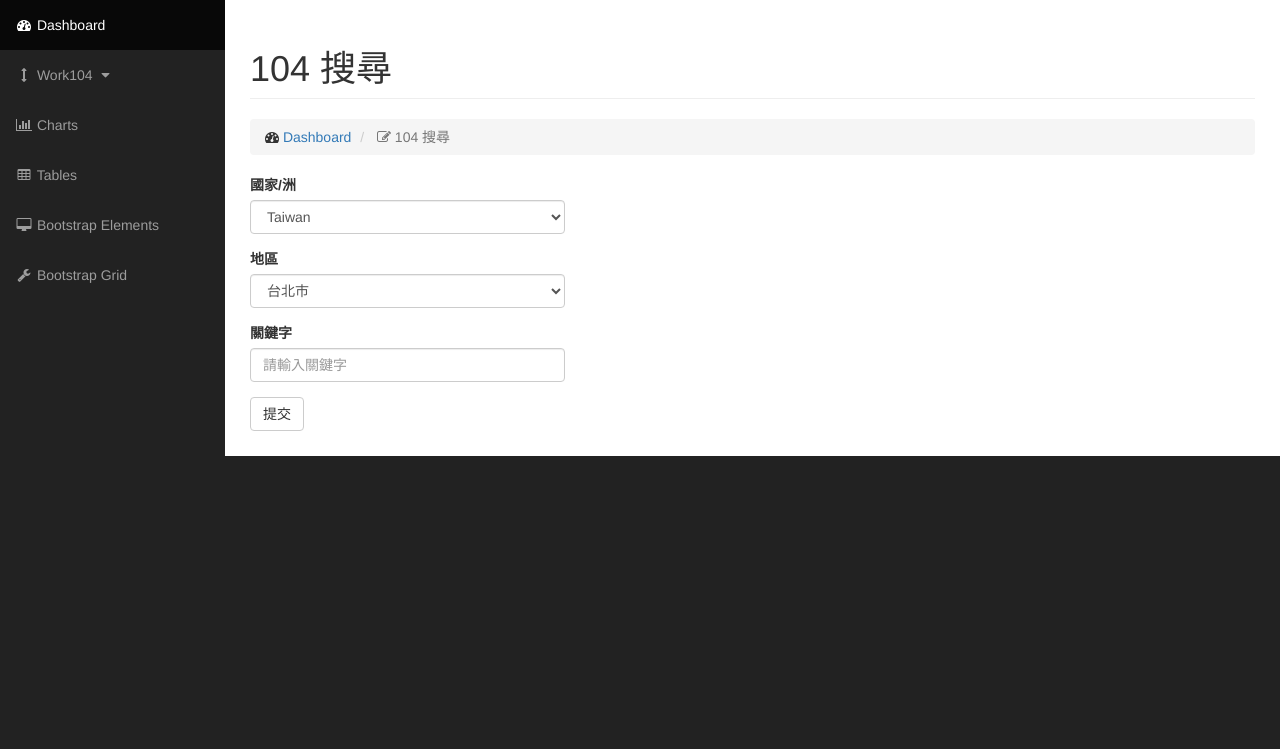
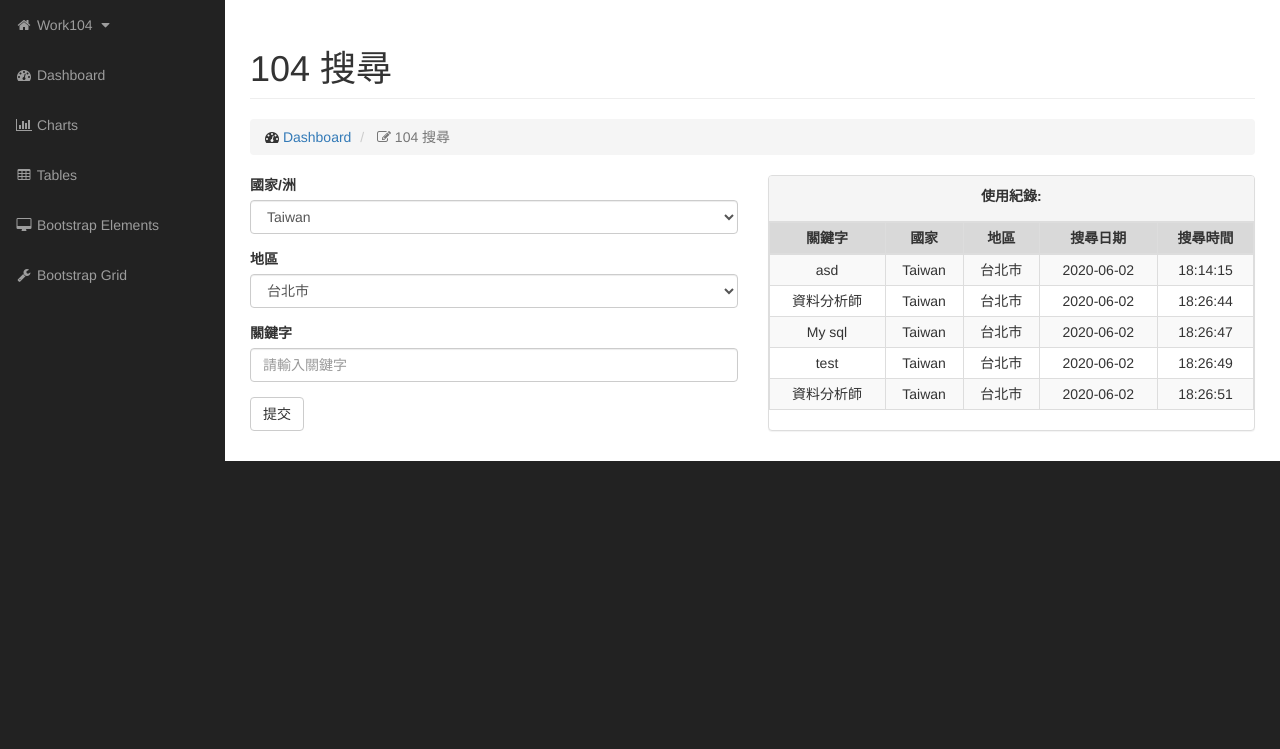
Before and after one commit to arthurtibame/work104_lite, a Flask app: page /forms in a window 1280 px wide. Shown: the part 51-800 px from the top of the page. Run offline with Flask 2, Linux system fonts and the light colour scheme; some libraries are stand-ins or nearby versions.

Commit message:
history table

```diff
--- a/api/work104.py
+++ b/api/work104.py
@@ -20,6 +20,7 @@
 final_list = list()
 job_requirements_counter = 0 # to count the number of requirements in DataFrame
 save_csv_times = 0
+
 def tackle_area(area="All", country="Taiwan"):
     """
     1. Choose SHEET NAME by country(must be EN): Taiwan, China, Asia, Australia, America, South_America, Europe, Afica
@@ -210,6 +211,10 @@
         return 'Please check the country or area'
     else:
         return used_time
+def main():
+    # get request pages ,keyword, area code
+    #df = pd.read_csv()
+    pass
 if __name__ == "__main__":
     a = work_crawler("data", area="Taoyuan",country="Taiwan",job_year=2019)
     print(a)
--- a/app.py
+++ b/app.py
@@ -1,11 +1,15 @@
 from flask import Flask, render_template, request, redirect, url_for, flash, session
 import re
+import os
 import pandas as pd
 from datetime import datetime
+from api import work104, view_function
 
 # setup the app
 app = Flask(__name__)
 app.config['DEBUG'] = True
+config_folder_path = r'./config'
+config_file_path = r'{}/logs.csv'.format(config_folder_path)
 
 
 @app.route('/')
@@ -25,35 +29,60 @@
 
 @app.route('/forms', methods=["GET", "POST"])
 def forms():
-
+    global config_folder_path, config_file_path
 
     if request.method == 'GET':
-        return render_template('forms.html')
 
+        chk = view_function.chk_folder_file(config_folder_path, config_file_path)
+        df_history = pd.read_csv(config_file_path)
+        df_history = df_history.to_dict(orient='records')
+        return render_template('forms.html',df_history=df_history)
 
     if request.method =='POST':
-        error_msg=None
+
+        view_function.chk_folder_file(config_folder_path, config_file_path)
+        df_history = pd.read_csv(config_file_path)
+        df_history = df_history.to_dict(orient='records')
+        # get logs
+        error_msgs=None
         keyword = request.form.get("keyword")
-        country_id = int(request.form.get("country"))
-        area_id = int(request.form.get("area_name"))
-        set_create_datetime = datetime.now()
-        create_date = str(set_create_datetime.date())
-        create_time = str(set_create_datetime.time())[:-7]
-        print(area_id)
-        if  keyword:
+
+        if  keyword: # If got keyword save log
+
+            country_id = int(request.form.get("country"))
+            area_id = int(request.form.get("area_name"))
+            set_create_datetime = datetime.now()
+            create_date = str(set_create_datetime.date())
+            create_time = str(set_create_datetime.time())[:-7]
 
             df = pd.ExcelFile(r'./config/area_code.xlsx')
             country = df.sheet_names[country_id]
             area = df.parse(country).iloc[area_id, 1]
-            newlog = [keyword, country, area, create_date, create_time]
+            area_code = df.parse(country).iloc[area_id, 2]
+
+            #save logs
+            newlog = [keyword, country, area, area_code, create_date, create_time]
             new_df = pd.DataFrame([newlog])
+            # 判斷有沒有檔案
+
             new_df.to_csv(r'./config/logs.csv', mode="a" ,header=None, index=None, encoding="utf-8-sig")
+            #save
+
+            # and show logs
+            df_history = pd.read_csv(r'./config/logs.csv')
+            df_history = df_history.to_dict(orient='records')
 
 
-            return render_template('forms.html')
-        else:
-            error_msgs = '請輸入關鍵字'
-            return render_template('forms.html', error_msgs=error_msgs)
+            return render_template('forms.html',df_history=df_history)
+        else: # show error msg and read history
+
+            error_msgs = '必填'
+            df_history = pd.read_csv(r'./config/logs.csv')
+            df_history = df_history.to_dict(orient='records')
+            return render_template('forms.html', error_msgs=error_msgs, df_history=df_history)
+@app.route('/excution')
+def excute():
+    return work104.main()
 
 
 
--- a/templates/forms.html
+++ b/templates/forms.html
@@ -1,6 +1,7 @@
 {% extends 'site_template.html' %}
 
 {% block body %}
+
 <head>
     <script src="https://ajax.googleapis.com/ajax/libs/jquery/3.5.1/jquery.min.js"></script>
     <script type=text/javascript>
@@ -16,6 +17,23 @@
             });
         </script>
 </head>
+<div class="collapse navbar-collapse navbar-ex1-collapse">
+    <ul class="nav navbar-nav side-nav">
+
+        <li class="active">
+            <a href="javascript:;" data-toggle="collapse" data-target="#demo"><i class="fa fa-fw fa-home"></i> Work104
+                <i class="fa fa-fw fa-caret-down"></i></a>
+            <ul id="demo" class="collapse">
+                <li class="active">
+                    <a href="/forms"><i class="fa fa-fw fa-search"></i> 104 搜尋</a>
+                </li>
+                <li>
+                    <a href="/history"><i class="fa fa-fw fa-history"></i> 搜尋紀錄</a>
+                </li>
+            </ul>
+        </li>
+    </ul>
+</div>
 
 
 <div id="page-wrapper">
@@ -39,79 +57,112 @@
             </div>
         </div>
         <!-- /.row -->
-
         <div class="row">
-                <div class="col-lg-4">
             <form role="form" method="POST">
+                <div class="col-lg-6 text-left">
                     <div class="form-group">
                         <label>國家/洲</label>
-                            <select id="country" name="country" onchange="changeCountry(this.selectedIndex)" class="form-control"></select>
+                        <select id="country" name="country" onchange="changeCountry(this.selectedIndex)"
+                            class="form-control"></select>
                     </div>
                     <div class="form-group">
                         <label>地區</label>
-                            <select id="area_name" name="area_name"  class="form-control"></select>
+                        <select id="area_name" name="area_name" class="form-control"></select>
                     </div>
+
+
+
                     <div class="form-group">
                         {% if error_msgs  %}
-                            <div class="form-group">
-                                <div class="alert alert-danger" role="alert">
-                                    {{error_msgs}}
-                                </div>
-                            </div>
+                        <label>關鍵字</label><label style="color:red">&nbsp;&nbsp;&nbsp;*{{ error_msgs }}</label>
+                        {% else %}
+                        <label>關鍵字</label>
                         {% endif %}
-
-                            <label>關鍵字</label>
-
-
                         <input id="keyword" type="keyword" name="keyword" class="form-control" placeholder="請輸入關鍵字">
                     </div>
 
                     <div class="form-group">
                         <button type="submit" class="btn btn-default">提交</button>
                     </div>
+                </div>
             </form>
+            <div class="col-lg-6 text-center">
+                <div class="panel panel-default">
+                    <div class="panel-heading">
+                        <label>使用紀錄: </label>
+                    </div>
+
+                    <div style="max-height: 350px; max-width: col-lg-8; width: col-lg-8; overflow: auto">
+                        <table class="table table-bordered table-striped table-condensed">
+                            <thead>
+                                <tr style="background-color:#d9d9d9">
+                                    <th style="text-align:center">關鍵字</th>
+                                    <th style="text-align:center">國家</th>
+                                    <th style="text-align:center">地區</th>
+                                    <th style="text-align:center">搜尋日期</th>
+                                    <th style="text-align:center">搜尋時間</th>
+                                </tr>
+                            </thead>
+                            <tbody>
+                                {% for record in df_history %}
+                                <tr>
+                                    <td>{{record.keyword}}</td>
+                                    <td>{{record.country}}</td>
+                                    <td>{{record.area}}</td>
+                                    <td>{{record.create_date}}</td>
+                                    <td>{{record.create_time}}</td>
+                                </tr>
+                                {% endfor %}
+
+                            </tbody>
+                        </table>
+                    </div>
+                </div>
+            </div>
+        </div>
+
+
 
         <script type="text/javascript">
-                        var countries=['Taiwan','China','Asia','Australia','America','South America','Europe','Africa'];
-                        var countrySelect=document.getElementById("country");
-                        var inner="";
-                        for(var i=0;i<countries.length;i++){
-                            inner=inner+'<option value='+i+'>'+countries[i]+'</option>';
+            var countries = ['Taiwan', 'China', 'Asia', 'Australia', 'America', 'South America', 'Europe', 'Africa'];
+            var countrySelect = document.getElementById("country");
+            var inner = "";
+            for (var i = 0; i < countries.length; i++) {
+                inner = inner + '<option value=' + i + '>' + countries[i] + '</option>';
             }
-                        countrySelect.innerHTML=inner;
+            countrySelect.innerHTML = inner;
 
 
-                        var sectors=new Array();
-                        sectors[0]=['台北市 ',' 新北市', '宜蘭縣' ,'基隆市' ,'桃園市' ,'新竹縣市 ','苗栗縣' ,'台中市' ,'彰化縣' ,'南投縣' ,'雲林縣' ,'嘉義縣市' ,'台南市' ,'高雄市' ,'屏東縣' ,'台東縣', '花蓮縣', '澎湖縣','金門縣','連江縣'];
-                        sectors[1]=['全部','北京市','天津市','上海市','重慶市','廣東省','浙江市','杭州市'];
-                        sectors[2]=['全部'];
-                        sectors[3]=['全部'];
-                        sectors[4]=['全部']
-                        sectors[5]=['全部'];
-                        sectors[6]=['全部','北歐','南歐','東歐','中歐'];
-                        sectors[7]=['全部'];
+            var sectors = new Array();
+            sectors[0] = ['台北市 ', ' 新北市', '宜蘭縣', '基隆市', '桃園市', '新竹縣市 ', '苗栗縣', '台中市', '彰化縣', '南投縣', '雲林縣', '嘉義縣市', '台南市', '高雄市', '屏東縣', '台東縣', '花蓮縣', '澎湖縣', '金門縣', '連江縣'];
+            sectors[1] = ['全部', '北京市', '天津市', '上海市', '重慶市', '廣東省', '浙江市', '杭州市'];
+            sectors[2] = ['全部'];
+            sectors[3] = ['全部'];
+            sectors[4] = ['全部']
+            sectors[5] = ['全部'];
+            sectors[6] = ['全部', '北歐', '南歐', '東歐', '中歐'];
+            sectors[7] = ['全部'];
 
-                        function changeCountry(index){
-                            var Sinner="";
-                            for(var i=0;i<sectors[index].length;i++){
-                                Sinner=Sinner+'<option value='+ i +'>'+sectors[index][i]+'</option>';
+            function changeCountry(index) {
+                var Sinner = "";
+                for (var i = 0; i < sectors[index].length; i++) {
+                    Sinner = Sinner + '<option value=' + i + '>' + sectors[index][i] + '</option>';
 
                 }
-                            var sectorSelect=document.getElementById("area_name");
+                var sectorSelect = document.getElementById("area_name");
 
-                            sectorSelect.innerHTML=Sinner;
+                sectorSelect.innerHTML = Sinner;
 
 
             }
             changeCountry(document.getElementById("country").selectedIndex);
         </script>
-                </div>
 
     </div>
 </div>
 
-        <script src="https://code.jquery.com/jquery-3.3.1.min.js" integrity="sha256-FgpCb/KJQlLNfOu91ta32o/NMZxltwRo8QtmkMRdAu8="
-        crossorigin="anonymous"></script>
+<script src="https://code.jquery.com/jquery-3.3.1.min.js"
+    integrity="sha256-FgpCb/KJQlLNfOu91ta32o/NMZxltwRo8QtmkMRdAu8=" crossorigin="anonymous"></script>
 
 <!-- /.container-fluid -->
 </div>
--- a/templates/index.html
+++ b/templates/index.html
@@ -23,7 +23,9 @@
             <div class="col-lg-12">
                 <div class="alert alert-info alert-dismissable">
                     <button type="button" class="close" data-dismiss="alert" aria-hidden="true">&times;</button>
-                            <i class="fa fa-info-circle"></i>  <strong>Like SB Admin?</strong> Try out <a href="http://startbootstrap.com/template-overviews/sb-admin-2" class="alert-link">SB Admin 2</a> for additional features!
+                    <i class="fa fa-info-circle"></i> <strong>Like SB Admin?</strong> Try out <a
+                        href="http://startbootstrap.com/template-overviews/sb-admin-2" class="alert-link">SB Admin 2</a>
+                    for additional features!
                 </div>
             </div>
         </div>
--- a/templates/site_template.html
+++ b/templates/site_template.html
@@ -9,7 +9,7 @@
     <meta name="description" content="">
     <meta name="author" content="">
 
-    <title>Flask Bootstrap SQLite3 Demo</title>
+    <title>work 104</title>
     <link rel='shortcut icon' type='image/x-icon' href='/static/images/favicon.ico' />
 
     <!-- HTML5 Shim and Respond.js IE8 support of HTML5 elements and media queries -->
@@ -54,7 +54,8 @@
             <!-- Top Menu Items -->
             <ul class="nav navbar-right top-nav">
                 <li class="dropdown">
-                    <a href="#" class="dropdown-toggle" data-toggle="dropdown"><i class="fa fa-user"></i> Guest <b class="caret"></b></a>
+                    <a href="#" class="dropdown-toggle" data-toggle="dropdown"><i class="fa fa-user"></i> Guest <b
+                            class="caret"></b></a>
                     <ul class="dropdown-menu">
                         <li>
                             <a href="/profile"><i class="fa fa-fw fa-user"></i> Profile</a>
@@ -72,19 +73,21 @@
             <!-- Sidebar Menu Items - These collapse to the responsive navigation menu on small screens -->
             <div class="collapse navbar-collapse navbar-ex1-collapse">
                 <ul class="nav navbar-nav side-nav">
-                    <li class="active">
-                        <a href="/"><i class="fa fa-fw fa-dashboard"></i> Dashboard</a>
+
+                    <li>
+                        <a href="javascript:;" data-toggle="collapse" data-target="#demo"><i
+                                class="fa fa-fw fa-home"></i> Work104 <i class="fa fa-fw fa-caret-down"></i></a>
+                        <ul id="demo" class="collapse">
+                            <li>
+                                <a href="/forms"><i class="fa fa-fw fa-search"></i> 104 搜尋</a>
+                            </li>
+                            <li>
+                                <a href="/history"><i class="fa fa-fw fa-history"></i> 搜尋紀錄</a>
+                            </li>
+                        </ul>
                     </li>
                     <li>
-                        <a href="javascript:;" data-toggle="collapse" data-target="#demo"><i class="fa fa-fw fa-arrows-v"></i> Work104 <i class="fa fa-fw fa-caret-down"></i></a>
-                        <ul id="demo" class="collapse">
-                            <li>
-                                <a href="/forms"><i class="fa fa-fw fa-edit"></i> 104 搜尋</a>
-                            </li>
-                            <li>
-                                <a href="/history"><i class="fa fa-fw fa-file"></i> 搜尋紀錄</a>
-                            </li>
-                        </ul>
+                        <a href="/"><i class="fa fa-fw fa-dashboard"></i> Dashboard</a>
                     </li>
                     <li>
                         <a href="/charts"><i class="fa fa-fw fa-bar-chart-o"></i> Charts</a>
@@ -106,8 +109,8 @@
             <!-- /.navbar-collapse -->
         </nav>
 
-		{% block body %}
-		{% endblock %}
+        {% block body %}
+        {% endblock %}
 
     </div>
     <!-- /#wrapper -->
```
Also changed, not shown: api/view_function.py (added, +21 -0 lines), config/logs.csv (+6 -7 lines), requirements.txt (+263 -3 lines), templates/charts.html (+15 -7 lines), templates/history.html (+10 -2 lines), templates/execute.html (added). Lines whose indentation alone changed are shown as unchanged.
